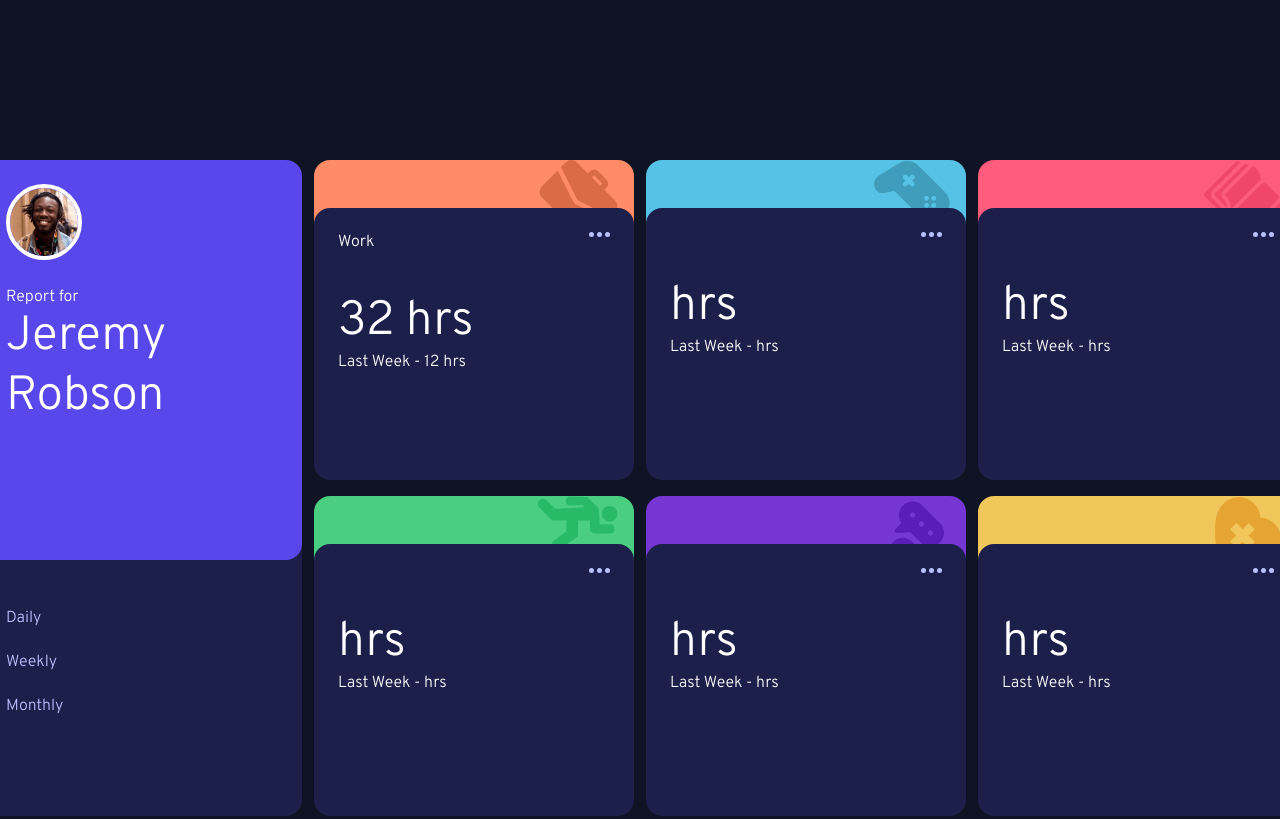
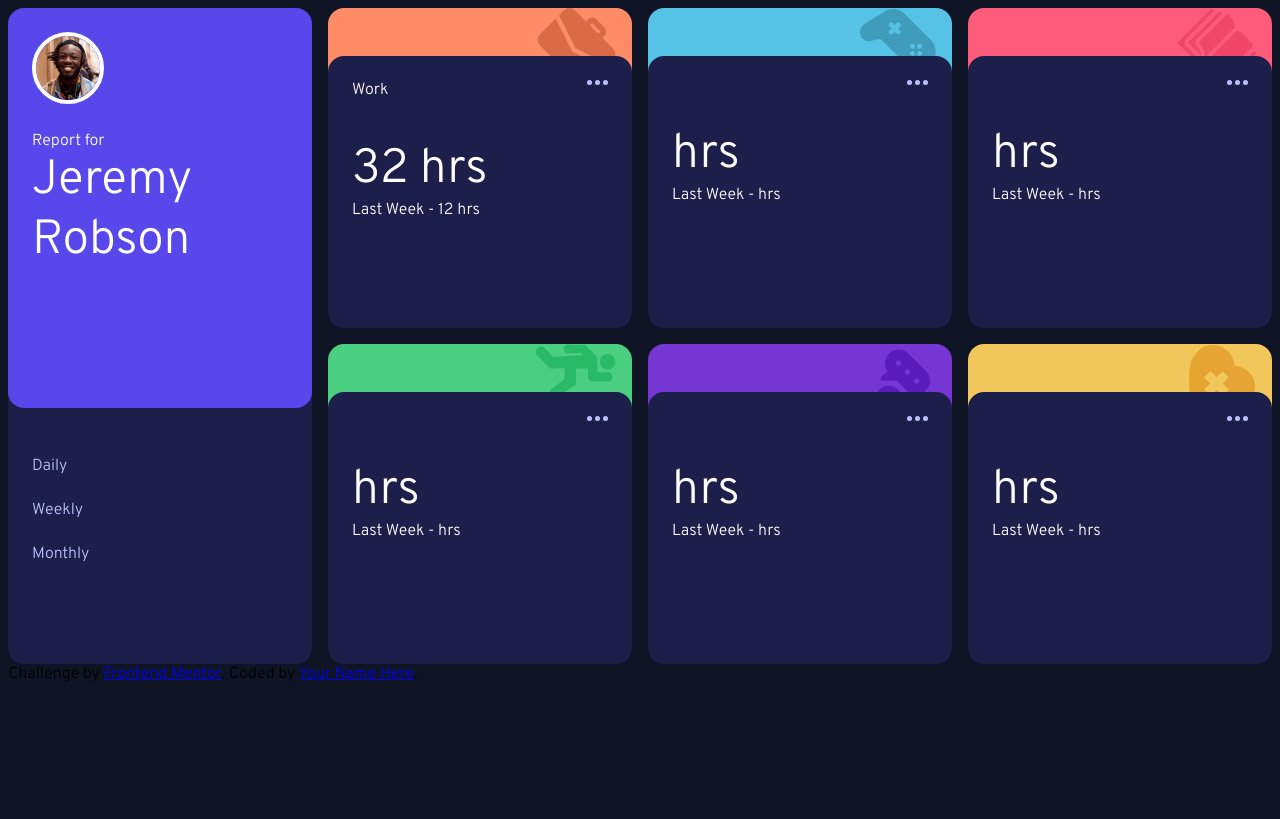
Before and after one commit to roc2246/timeTracker_frontEndMentor, a website: page index.html in a window 1280 px wide. Shown: the top 819 px of the page. Drawn offline with Linux system fonts and the light colour scheme.

Commit message:
Made grid layout code more compact

```diff
--- a/sass/abstracts/_mixins.scss
+++ b/sass/abstracts/_mixins.scss
@@ -1,6 +1,5 @@
 @mixin card {
   border-radius: $border-radius;
-  width: $card-width;
 }
 
 @mixin activity-img() {
--- a/sass/abstracts/_variables.scss
+++ b/sass/abstracts/_variables.scss
@@ -34,5 +34,4 @@ $card-width: 20rem;
 $card-small-height: 20rem;
 $card-padding: 1.5rem;
 
-$gutter-vertical: 0.75rem;
-$gutter-horizontal: 1rem;
+$gutter: 1rem;
--- a/sass/base/_base.scss
+++ b/sass/base/_base.scss
@@ -5,6 +5,5 @@ html {
 
 body{
     background-color: $color-very-dark-blue;
-    max-width: 100%;
-    height: auto;
+
 }
--- a/sass/components/_card.scss
+++ b/sass/components/_card.scss
@@ -30,7 +30,7 @@
     box-sizing: border-box;
     z-index: 0;
     position: absolute;
-    width: inherit;
+    width: calc((100% / 4) - #{$gutter});
     height: calc(#{$card-small-height} * 0.3);
     .activity-img {
       float: right;
@@ -49,7 +49,7 @@
     top: calc(#{$card-small-height} * 0.15);
     position: relative;
     height: calc(#{$card-small-height} * 0.85);
-    width: inherit;
+    // width: inherit;
     box-sizing: border-box;
 
     &:hover {
--- a/sass/layout/_grid.scss
+++ b/sass/layout/_grid.scss
@@ -1,12 +1,7 @@
 main.grid-container {
   display: grid;
-  grid-template-columns: auto auto auto auto;
-  justify-content: center;
-  align-content: center;
-  column-gap: $gutter-vertical;
-  row-gap: $gutter-horizontal;
-  height: $grid-height;
-
+  grid-template-columns: repeat(4, 1fr);
+  grid-gap: $gutter;
   .main-box {
     grid-row-start: 1;
     grid-row-end: 3;
```
Also changed, not shown: css/style.css.
